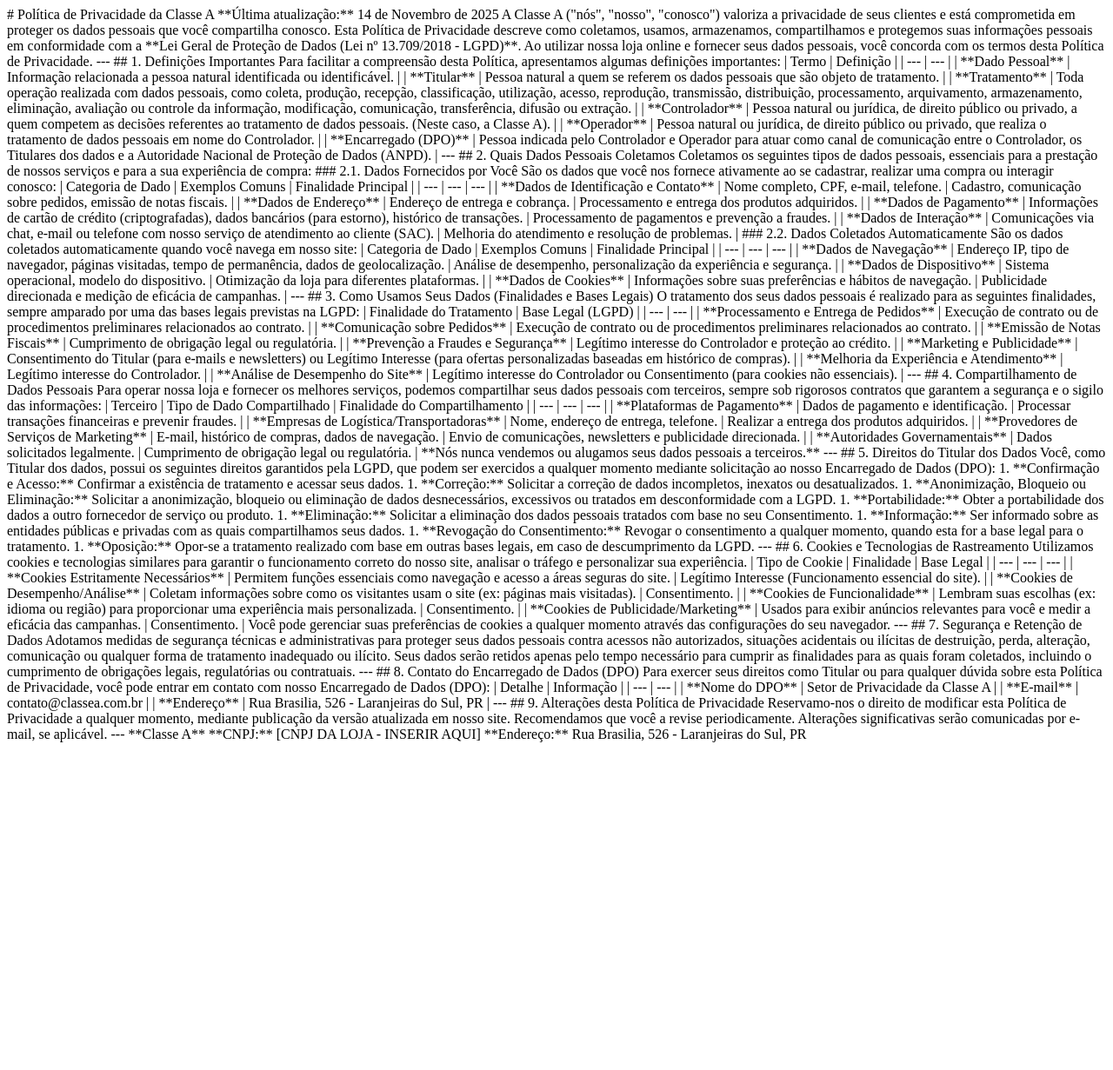
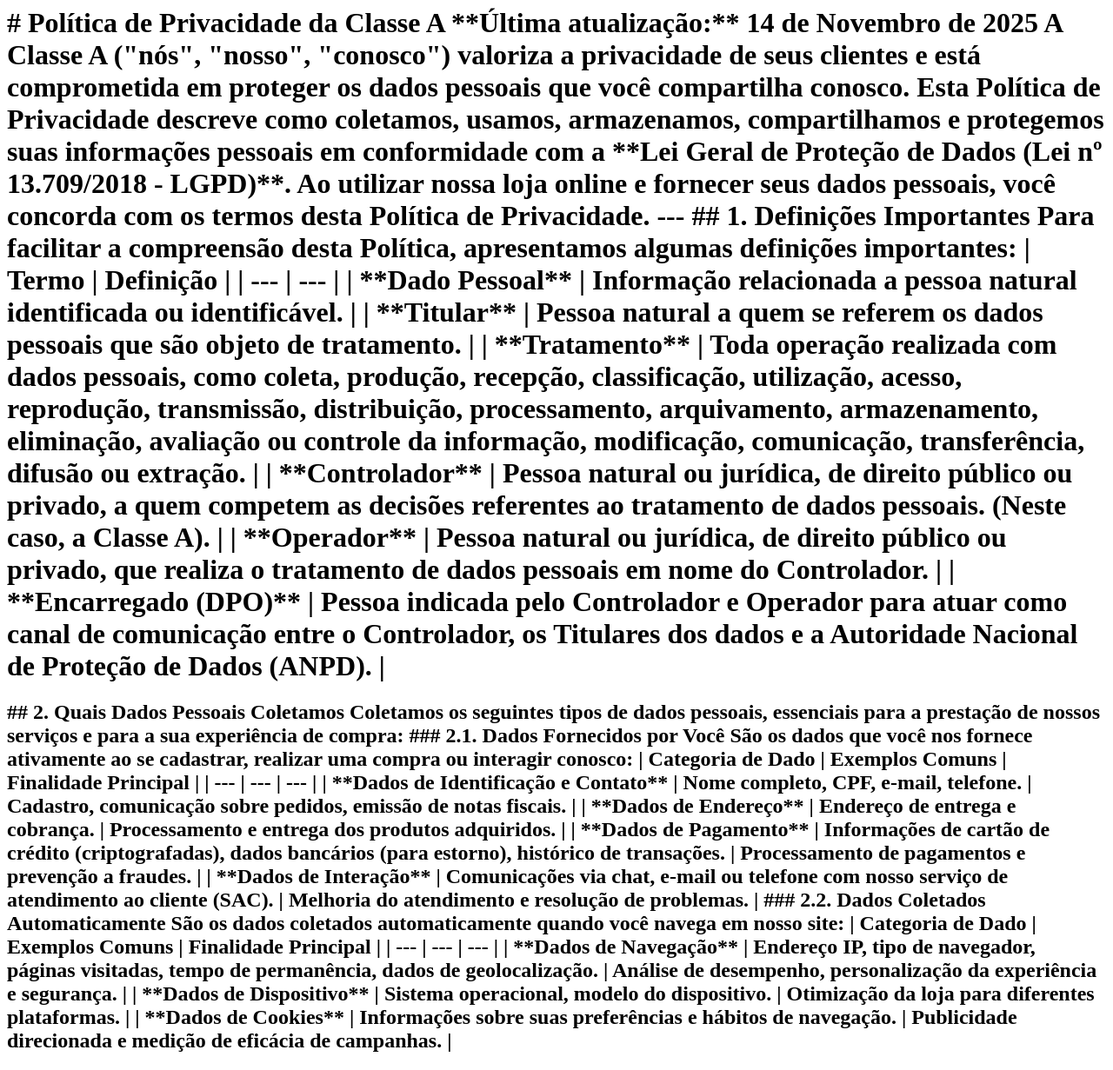
Before and after one commit to lorian341/meutccatualizadofinal, a plain HTML site: page index.html in a window 1280 px wide. Shown: the top 1231 px of the page at 87% size. Before the commit the page ends 862 px from the top, so only its background shows below. Drawn offline with Linux system fonts and the light colour scheme.

Commit message:
Update index.html

```diff
--- a/index.html
+++ b/index.html
@@ -1,4 +1,4 @@
-# Política de Privacidade da Classe A
+<H1># Política de Privacidade da Classe A
 
 **Última atualização:** 14 de Novembro de 2025
 
@@ -20,9 +20,9 @@
 | **Controlador** | Pessoa natural ou jurídica, de direito público ou privado, a quem competem as decisões referentes ao tratamento de dados pessoais. (Neste caso, a Classe A). |
 | **Operador** | Pessoa natural ou jurídica, de direito público ou privado, que realiza o tratamento de dados pessoais em nome do Controlador. |
 | **Encarregado (DPO)** | Pessoa indicada pelo Controlador e Operador para atuar como canal de comunicação entre o Controlador, os Titulares dos dados e a Autoridade Nacional de Proteção de Dados (ANPD). |
+</H1>
 
----
-
+<h2>
 ## 2. Quais Dados Pessoais Coletamos
 
 Coletamos os seguintes tipos de dados pessoais, essenciais para a prestação de nossos serviços e para a sua experiência de compra:
@@ -47,8 +47,7 @@
 | **Dados de Navegação** | Endereço IP, tipo de navegador, páginas visitadas, tempo de permanência, dados de geolocalização. | Análise de desempenho, personalização da experiência e segurança. |
 | **Dados de Dispositivo** | Sistema operacional, modelo do dispositivo. | Otimização da loja para diferentes plataformas. |
 | **Dados de Cookies** | Informações sobre suas preferências e hábitos de navegação. | Publicidade direcionada e medição de eficácia de campanhas. |
-
----
+</h2>
 
 ## 3. Como Usamos Seus Dados (Finalidades e Bases Legais)
 
```
